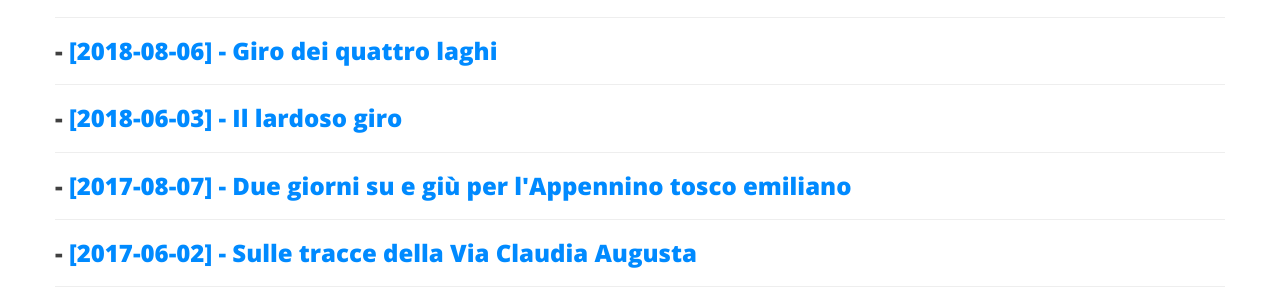
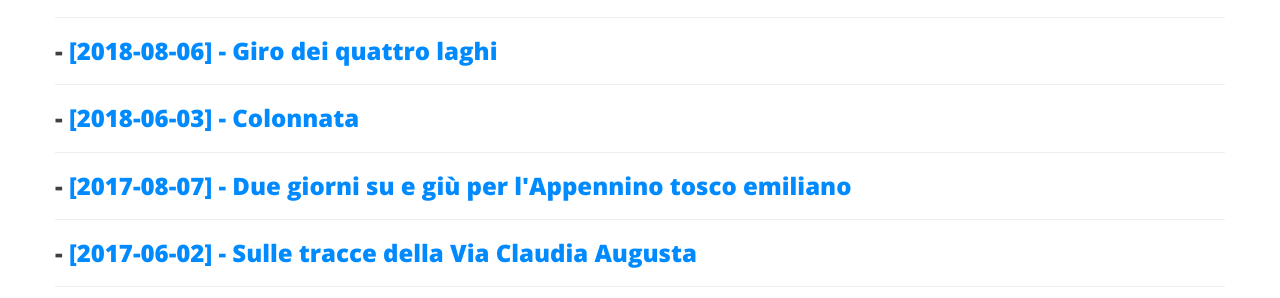
Before and after one commit to michelesanges/michelesanges.github.io, a Jekyll site: the page built from cicloturismo.md, in a window 1280 px wide and 900 px high, scrolled down 898 px. Shown: the part 159-457 px from the top of the window. Built offline with Jekyll 4.4.1, drawn with Linux system fonts in a browser that asks for light colours; nearby versions of some CDN libraries.

```diff
--- a/cicloturismo.md
+++ b/cicloturismo.md
@@ -8,7 +8,7 @@
 
 - <a href="https://michelesanges.github.io/tracks.html?map_index=17">[2018-08-15] - Ugliancaldo</a><hr>
 - <a href="https://michelesanges.github.io/tracks.html?map_index=16">[2018-08-06] - Giro dei quattro laghi</a><hr>
-- <a href="https://michelesanges.github.io/tracks.html?map_index=15">[2018-06-03] - Il lardoso giro</a><hr>
+- <a href="https://michelesanges.github.io/tracks.html?map_index=15">[2018-06-03] - Colonnata</a><hr>
 - <a href="https://michelesanges.github.io/tracks.html?map_index=14">[2017-08-07] - Due giorni su e giù per l'Appennino tosco emiliano</a><hr>
 - <a href="https://michelesanges.github.io/tracks.html?map_index=13">[2017-06-02] - Sulle tracce della Via Claudia Augusta</a><hr>
 - <a href="https://michelesanges.github.io/tracks.html?map_index=12">[2017-05-27] - Viareggio - Livorno</a><hr>
--- a/track_array.js
+++ b/track_array.js
@@ -162,8 +162,8 @@
 
 	track_filename[15] = new Array();
 	track_filename[15][0] = ['https://michelesanges.github.io/dataset/tracks/2018-06-03 - colonnata.geojson',
-				'IL LARDOSO GIRO',
-				'[2018-06-03] - Il lardoso giro',
+				'COLONNATA',
+				'[2018-06-03] - Colonnata',
 				"rgb(2, 136, 209)", true, null, null];
 
 	track_filename[16] = new Array();
```
Also changed, not shown: 4 other files.
